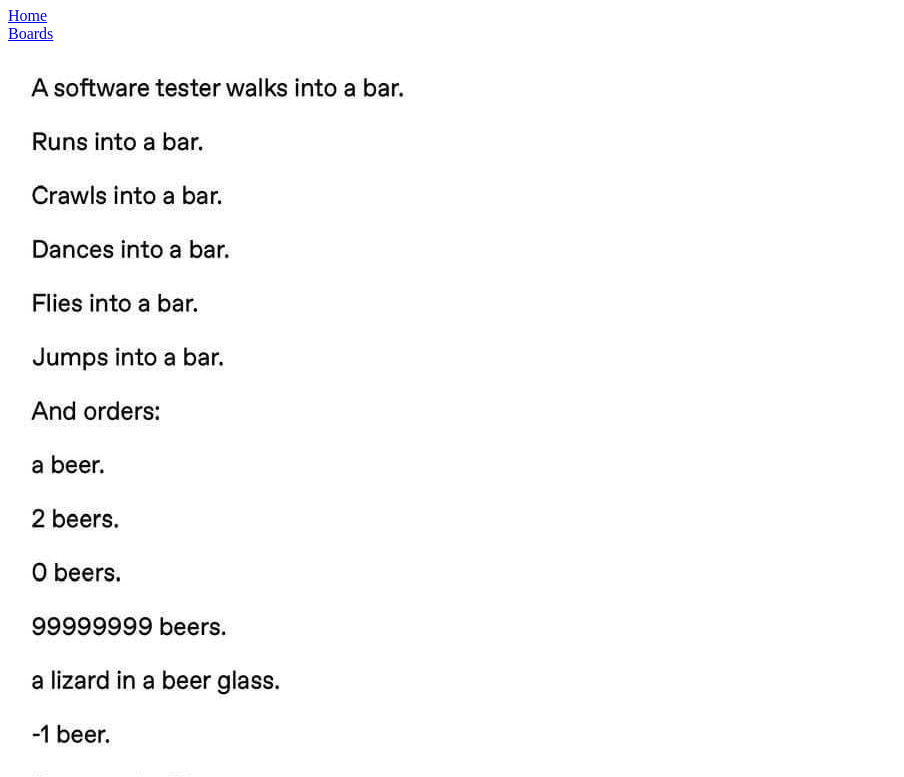
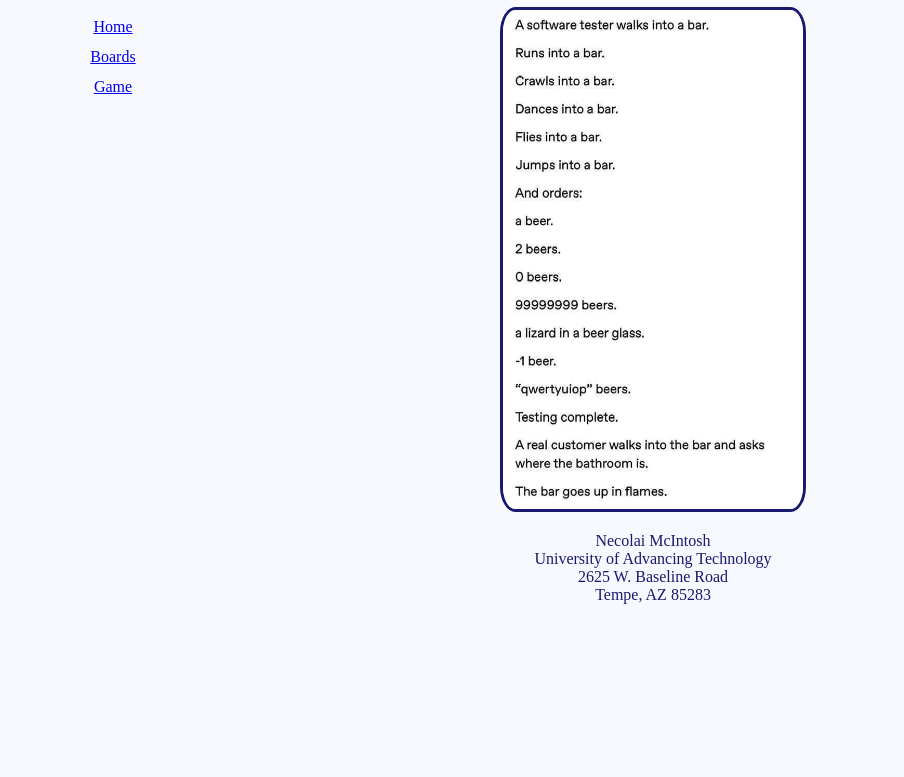
Before and after one commit to AgentNAM/CSC102-Fall2024, a plain HTML site: page index.html in a window 1280 px wide. Shown: the part 73-850 px from the top of the page, without its empty margins (0-904 px from the left). After the commit the page ends 800 px from the top, so only its background shows below. Drawn offline with Linux system fonts and the light colour scheme.

Commit message:
Add files via upload

```diff
--- a/index.html
+++ b/index.html
@@ -5,16 +5,27 @@
     <meta charset="UTF-8">
     <meta name="viewport" content="width=device-width, initial-scale=1.0">
     <title>CSC102 Home Page</title>
+    <!-- add a link to our css file -->
+     <link rel="stylesheet" href="main.css">
+    <style>
+        /* embedded styles - use with caution
+        body{
+            background-color: antiquewhite;
+        } */
+    </style>
 </head>
 <body>
     <!-- this section will have things like a menu or logo or page title -->
     <header>
+        <!-- inline style: <h1 style="color: purple;"> -->
         <h1>Welcome to my CSC102 Page</h1>
         <!-- create a nav section to hold the menu -->
          <nav>
             <a href="index.html">Home</a>
             <br>
             <a href="boards.html">Boards</a>
+            <br>
+            <a href="w3game.html">Game</a>
          </nav>
     </header>
 
--- /dev/null
+++ b/main.css
@@ -0,0 +1,51 @@
+/*
+selector can be an HTML element, it can be a custom style (start with .), or it can be an id (start with #)
+
+selector{
+    property1: value;
+    property2: value;
+}
+*/
+
+/* body applies to the whole image */
+body{
+    background-color:ghostwhite;
+    color:midnightblue;
+    width: 100%;
+}
+
+header{
+    text-align: center;
+}
+
+/* by default - create a box for the menu */
+nav{
+    height: 600px;
+    width: 200px;
+    float: left;
+    padding: 5px;
+    line-height: 30px;
+}
+
+/* add some footer styles */
+footer{
+    text-align: center;
+    margin-right: 200px;
+}
+
+#memeImage{
+    margin-right: 200px;
+    width: 300px;
+    border-style: solid;
+    border-radius: 5%;
+}
+
+p{
+    width: 100%;
+    text-align: center;
+}
+
+/* custom css style */
+.leftalign{
+    text-align: left;
+}
```
Also changed, not shown: boards.html (+5 -2 lines), w3game.html (+10 -0 lines).
